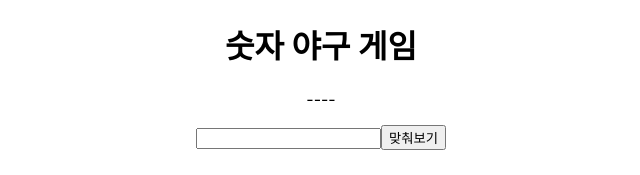
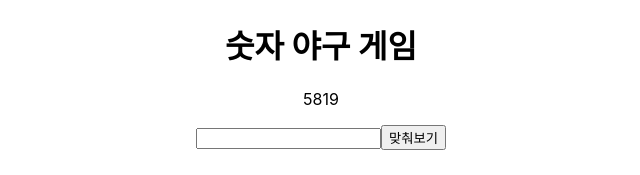
Before and after one commit to umsungjun/ZERO-BASE-26, a React (Create React App) app in the folder BaseballGame/: page / in a window 1280 px wide. Shown: the top 175 px of the page, without its empty margins (319-959 px from the left). Built offline with nearby package versions, Linux system fonts and the light colour scheme.

Commit message:
Update App.js

```diff
--- a/BaseballGame/src/App.js
+++ b/BaseballGame/src/App.js
@@ -1,15 +1,23 @@
+import { useState } from "react";
 import "./App.css";
 import { generateRandomNumber } from "./random";
 
 function App() {
-  console.log(generateRandomNumber());
+  const [randomNumber, setRandomNumber] = useState(generateRandomNumber());
+
   return (
     <div className="App">
       <h1>숫자 야구 게임</h1> {/* title */}
-      <header className="header">----</header>
+      <header className="header">{randomNumber}</header>
       <section>
         <input />
-        <button>맞춰보기</button>
+        <button
+          onClick={() => {
+            setRandomNumber(generateRandomNumber());
+          }}
+        >
+          맞춰보기
+        </button>
       </section>
       <h2>기록</h2>
       <ol>
```
